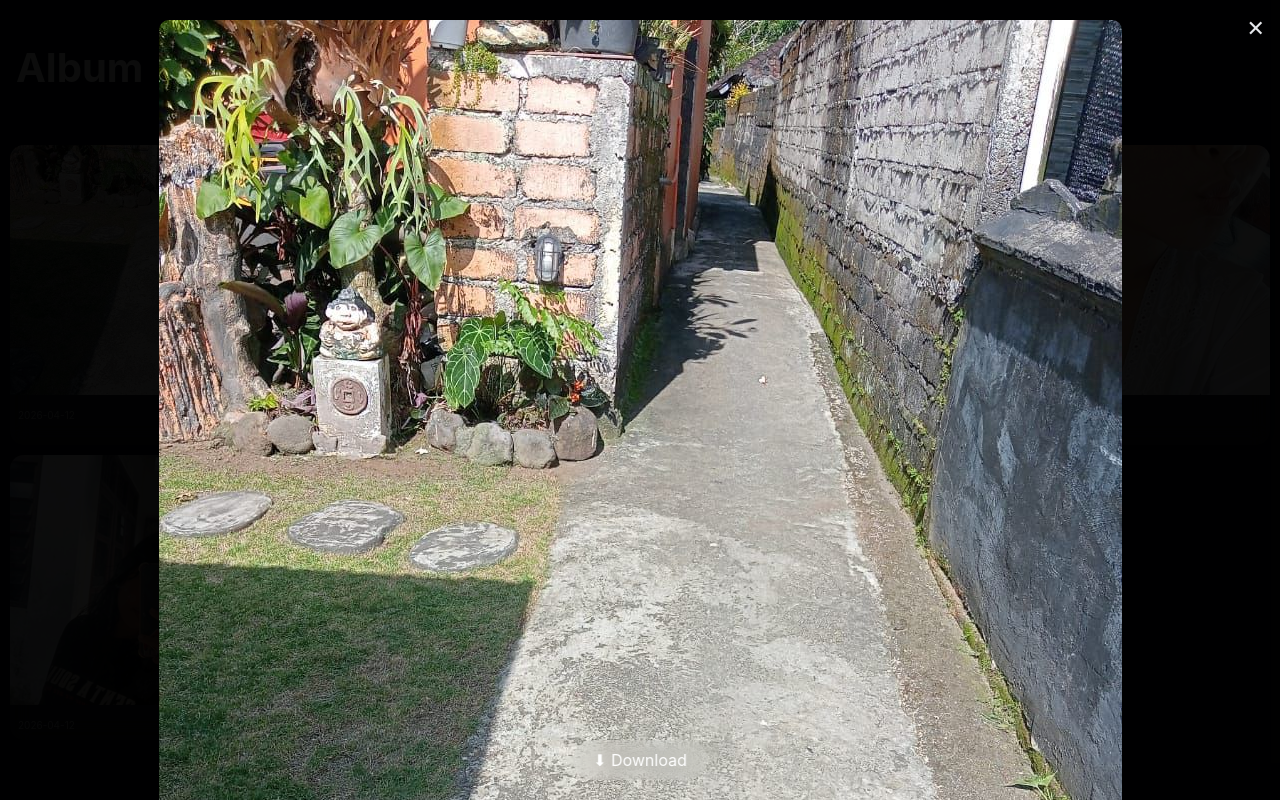
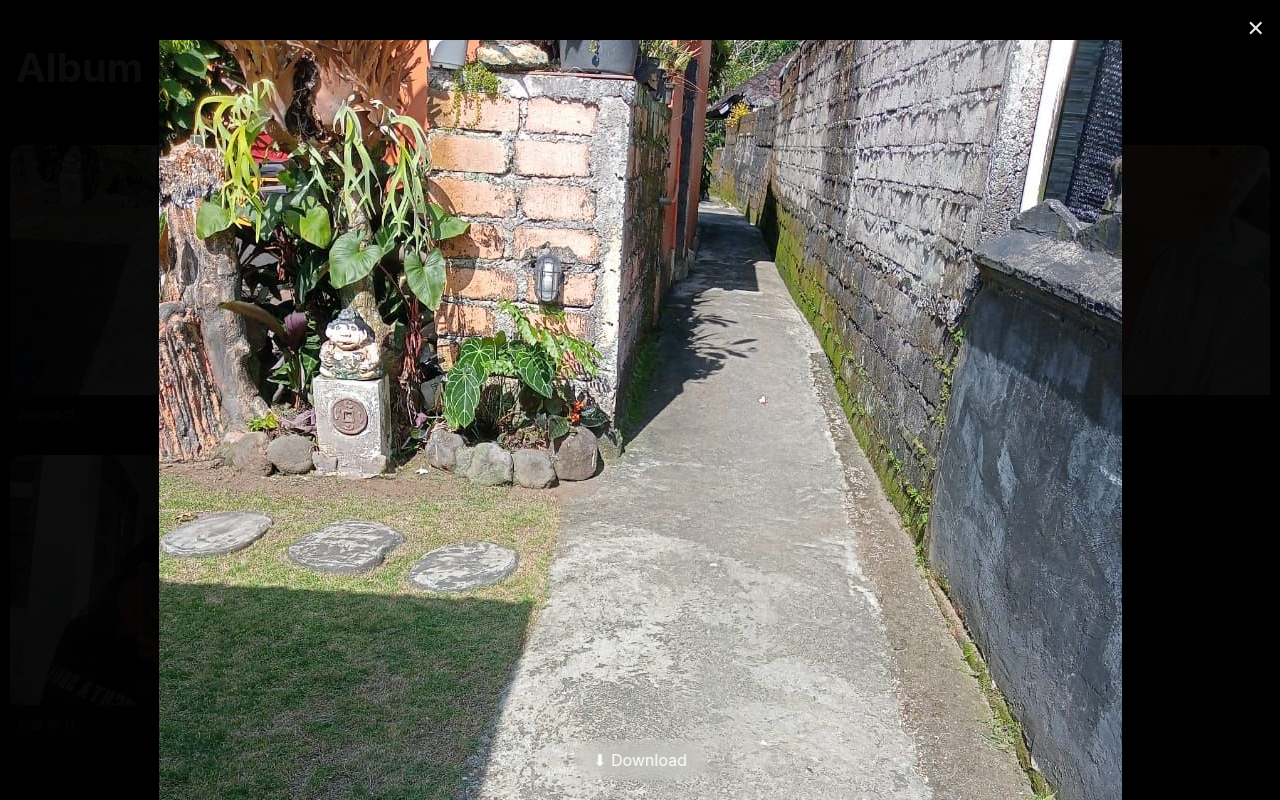
Before and after one commit to kegelapan11/albumfoto, a plain HTML site: page index.html in a window 1280 px wide. Both pictures are taken after a click on the picture 163 px from the left and 269 px from the top of the page. Drawn offline with Linux system fonts and the light colour scheme.

Commit message:
Update style.css

```diff
--- a/style.css
+++ b/style.css
@@ -79,21 +79,29 @@ header {
 }
 
 /* LIGHTBOX */
+/* LIGHTBOX FULL SCROLL */
 #lightbox {
+  scroll-behavior: smooth;
   position: fixed;
   inset: 0;
   background: rgba(0,0,0,0.95);
   display: none;
   z-index: 999;
-  padding: 20px;
+
+  overflow: auto; /* ✅ ini kunci scroll */
+  -webkit-overflow-scrolling: touch;
 }
 
+/* CONTAINER FOTO */
 #lightbox img {
-  max-width: 100%;
-  height: auto;
+  touch-action: pan-y pan-x;
   display: block;
   margin: auto;
-  border-radius: 10px;
+
+  max-width: none;   /* ❗ penting biar tidak kekunci */
+  height: auto;
+
+  padding: 40px 10px;
 }
 
 /* BUTTON */
```
